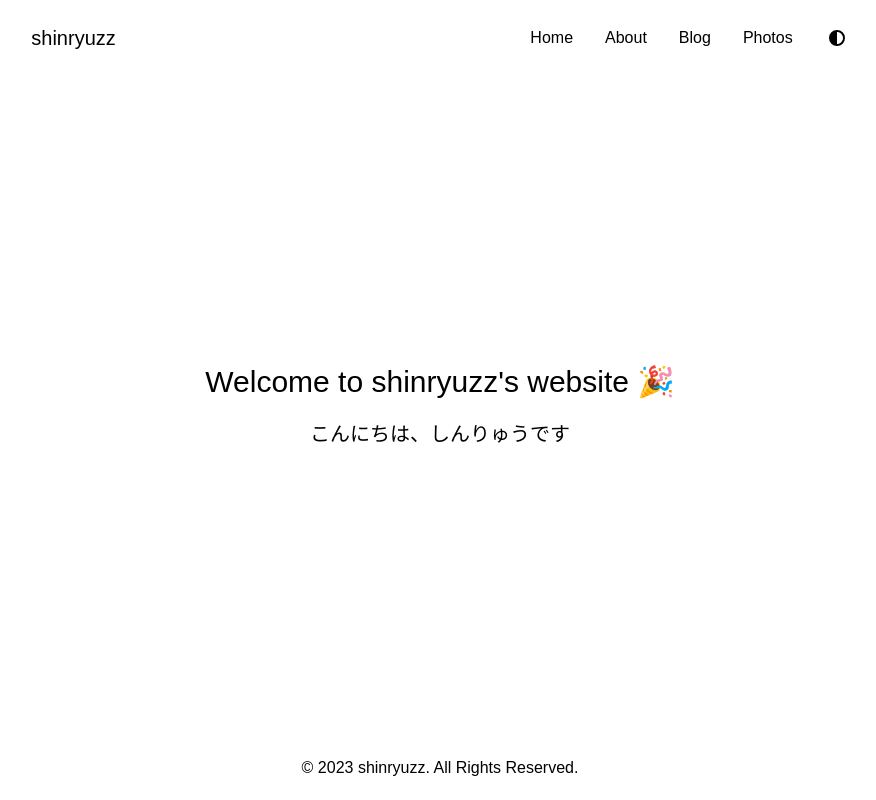
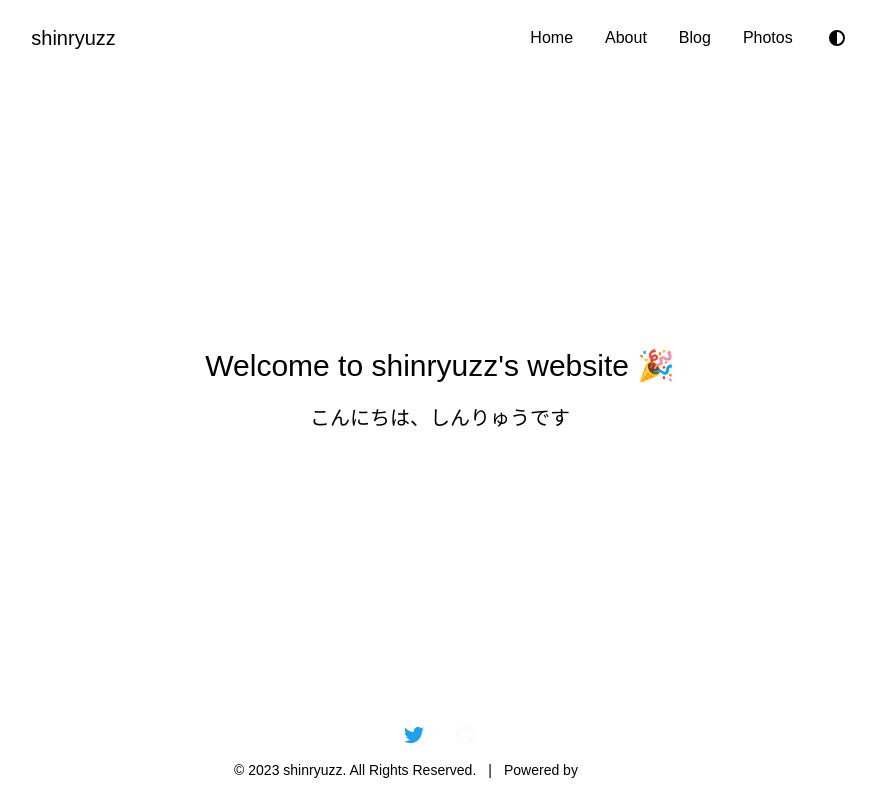
Before and after one commit to ShinryuZz/shinryuzz-website, a Next.js app: page / in a window 1280 px wide. Shown: the whole page, without its empty margins (200-1076 px from the left). Built offline with nearby package versions, Linux system fonts and the light colour scheme; a web font is replaced by a local one; what tailwind-dracula would draw is missing.

Commit message:
fix footer

```diff
--- a/package.json
+++ b/package.json
@@ -10,6 +10,7 @@
   },
   "dependencies": {
     "@fortawesome/fontawesome-svg-core": "^6.4.2",
+    "@fortawesome/free-brands-svg-icons": "^6.4.2",
     "@fortawesome/free-solid-svg-icons": "^6.4.2",
     "@fortawesome/react-fontawesome": "^0.2.0",
     "@mdx-js/loader": "^2.1.5",
--- a/src/components/layout/Footer.tsx
+++ b/src/components/layout/Footer.tsx
@@ -1,20 +1,54 @@
 import React from "react";
+import Image from "next/image";
+import { FontAwesomeIcon } from "@fortawesome/react-fontawesome";
+import { faTwitter, faGithub } from "@fortawesome/free-brands-svg-icons";
 
 const Footer = () => {
   const personalTwitterURL: string = "https://twitter.com/shinryuslpr1127";
+  const personalGithubURL: string = "https://github.com/shinryuzz";
   return (
-    <footer className="w-full p-5 flex flex-col justify-center items-center">
-      <span className="text-darker dark:text-light">
-        &copy; 2023{" "}
+    <footer className="w-full p-5 flex flex-col justify-center items-center gap-3">
+      <div className="flex gap-8 items-center">
         <a
           href={personalTwitterURL}
           target="_blank"
-          className="hover:underline hover:text-cyan-800"
+          className="text-[#1DA1F2] hover:opacity-70"
         >
-          shinryuzz
+          <FontAwesomeIcon icon={faTwitter} size="lg" />
         </a>
-        . All Rights Reserved.
-      </span>
+        <a
+          href={personalGithubURL}
+          target="_blank"
+          className="text-[#24292E] dark:text-[#FAFBFC] hover:opacity-70"
+        >
+          <FontAwesomeIcon icon={faGithub} size="lg" />
+        </a>
+      </div>
+
+      <div className="flex gap-3 text-sm">
+        <span className="text-darker dark:text-light">
+          &copy; 2023 shinryuzz. All Rights Reserved.
+        </span>
+
+        <span>|</span>
+
+        <span className="flex items-center gap-1">
+          Powered by{" "}
+          <a
+            href="https://vercel.com/home"
+            target="_blank"
+            className="hover:opacity-70"
+          >
+            <Image
+              src="/vercel.svg"
+              alt="Vercel Logo"
+              className="dark:invert"
+              width={64}
+              height={24}
+            />
+          </a>
+        </span>
+      </div>
     </footer>
   );
 };
```
Also changed, not shown: 1 other file (tests, documents, lock files or other folders).
